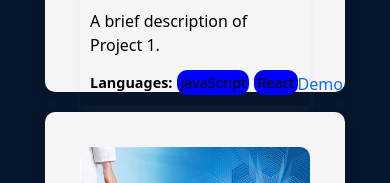
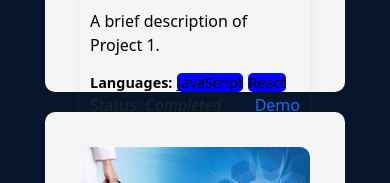
Before and after one commit to adisu-mulu/portfolio, a React (Create React App) app: page /projects in a window 390 px wide. Shown: the part 498-681 px from the top of the page. Built offline with nearby package versions, Linux system fonts and the light colour scheme.

Commit message:
update to project-card media query

```diff
--- a/src/components/projects/Projects.js
+++ b/src/components/projects/Projects.js
@@ -12,23 +12,27 @@ export default function Projects() {
       description: "A brief description of Project 1.",
       languages: ["JavaScript", "React"],
       backgroundImage: colMgm,
+      status: "Completed",
     },
     {
       projectName: "Project 1",
       description: "A brief description of Project 1.",
       languages: ["JavaScript", "React"],
       backgroundImage: health,
+      status: "In progress"
     },
     {
       projectName: "Project 1",
       description: "A brief description of Project 1.",
       languages: ["JavaScript", "React"],
       backgroundImage: health,
+      status: "Completed",
     },
     {
       projectName: "Project 1",
       description: "A brief description of Project 1.",
       languages: ["JavaScript", "React"],
+      status: "Completed",
       backgroundImage: health,
     },
     // Add more projects as needed
--- a/src/components/projects/projectList.js
+++ b/src/components/projects/projectList.js
@@ -7,6 +7,7 @@ const ProjectList = ({
   description,
   languages,
   backgroundImage,
+  status,
 }) => {
   return (
     <div className="project-card">
@@ -23,7 +24,11 @@ const ProjectList = ({
               <span className="lang-btn-text">{language}</span>
             ))}
           </div>
-          <a href="#demo" className="lang-btn-demo">Demo</a>
+
+        </div>
+        <div className="status-demo">
+        <p className="project-status">Status: <i>{status}</i></p>
+        <a href="#demo" className="lang-btn-demo">Demo</a>
         </div>
       </div>
     </div>
--- a/src/components/projects/projects.css
+++ b/src/components/projects/projects.css
@@ -22,7 +22,7 @@
   /* flex-direction: column; */
   justify-content:space-evenly;
   &:hover {
-    transform: scale(1.05);
+    transform: scale(1.005);
   }
   padding: 25px;
   margin-left: 100px;
@@ -60,15 +60,16 @@
 }
 
 .project-languages {
+  flex-wrap: wrap;
   font-size: 0.9rem;
   color: black;
   border-radius: 10px;
 }
 .lang-btn-text {
-  padding: 3px;
+  padding: 0px;
   margin-left: 5px;
   background-color: blue;
-  border-radius: 10px;
+  border-radius: 5px;
 }
 
 .lang-demo {
@@ -78,6 +79,10 @@
 .lang-btn-demo{
   text-decoration: none;
   list-style: none;
+}
+.status-demo{
+  display: flex;
+  justify-content: space-between;
 }
 @media screen and (max-width: 481px) {
   .projects-section {
```
